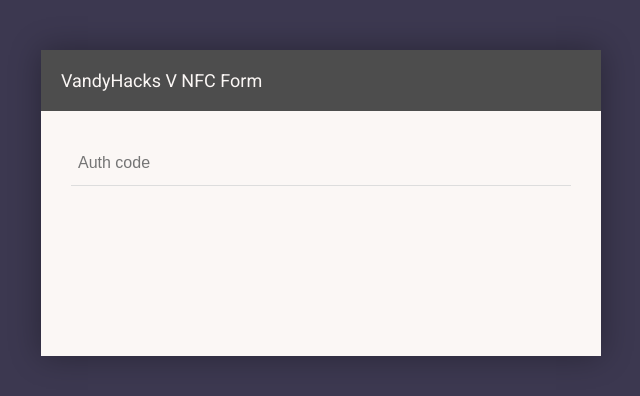
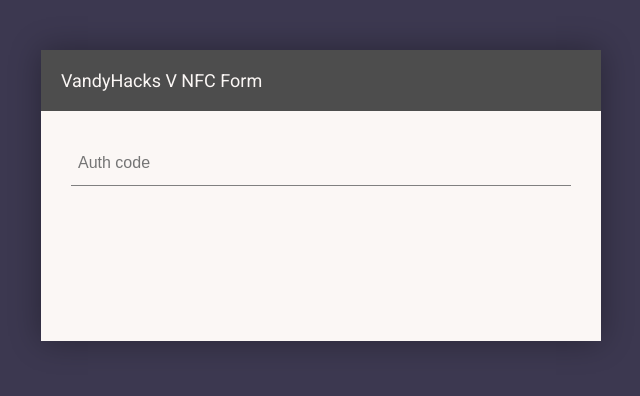
Before and after one commit to VandyHacks/NFC, a plain HTML site: page nfc-site/index.html in a window 1280 px wide. Shown: the whole page, without its empty margins (319-959 px from the left). Drawn offline with Linux system fonts and the light colour scheme; no server answers.

Commit message:
changed bottom margin and field color

```diff
--- a/nfc-site/styles.css
+++ b/nfc-site/styles.css
@@ -31,7 +31,7 @@
     font-family: 'Roboto', arial, sans;
     width: 80%;
     max-width: 500px;
-    padding: 30px;
+    padding: 30px 30px 15px 30px;
     background: #fbf7f5;
     margin: 50px auto;
     box-shadow: 0px 0px 30px rgba(0, 0, 0, 0.33);
@@ -60,7 +60,7 @@
     width: 100%;
     padding: 7px;
     border: none;
-    border-bottom: 1px solid #ddd;
+    border-bottom: 1px solid grey;
     background: transparent;
     margin-bottom: 10px;
     font: 16px Arial, Helvetica, sans-serif;
```
